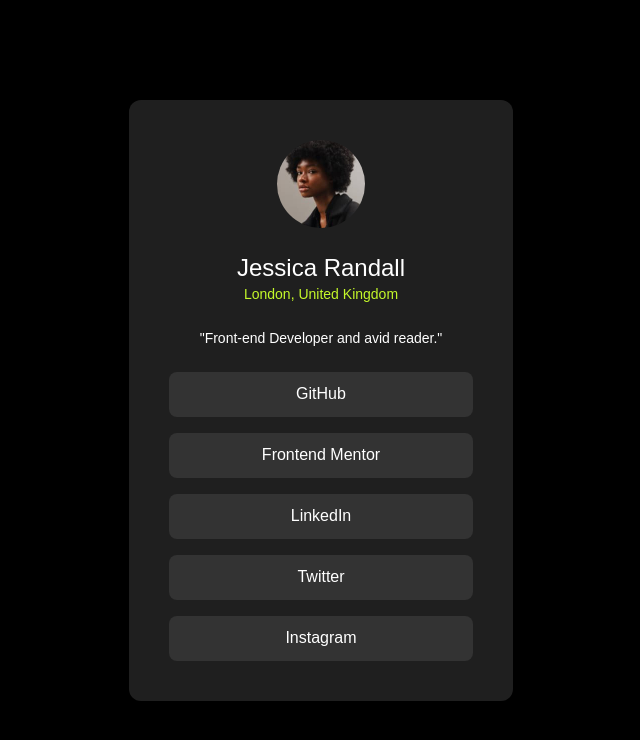
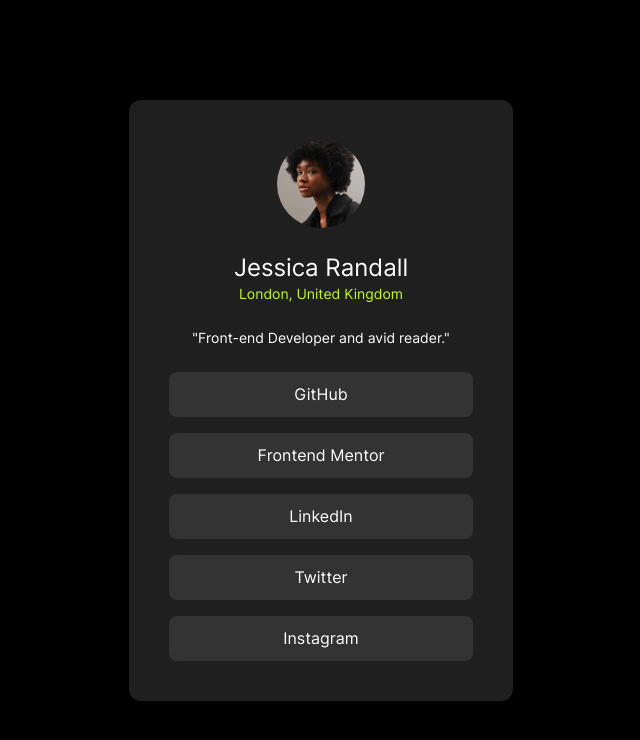
Before and after one commit to jmelsbach/social-links-profile, a React (Vite) app: page / in a window 1280 px wide. Shown: the top 740 px of the page, without its empty margins (319-959 px from the left). Built offline with nearby package versions, Linux system fonts and the light colour scheme.

Commit message:
refactor: Update font format and styles in App.tsx, Button.tsx, and index.css

```diff
--- a/tailwind.config.js
+++ b/tailwind.config.js
@@ -7,7 +7,7 @@
   theme: {
     extend: {
       fontFamily: {
-        custom: ["Figtree", "sans-serif"],
+        custom: ["Inter", "sans-serif"],
       },
       fontWeight: {
         semibold: '500',
```
